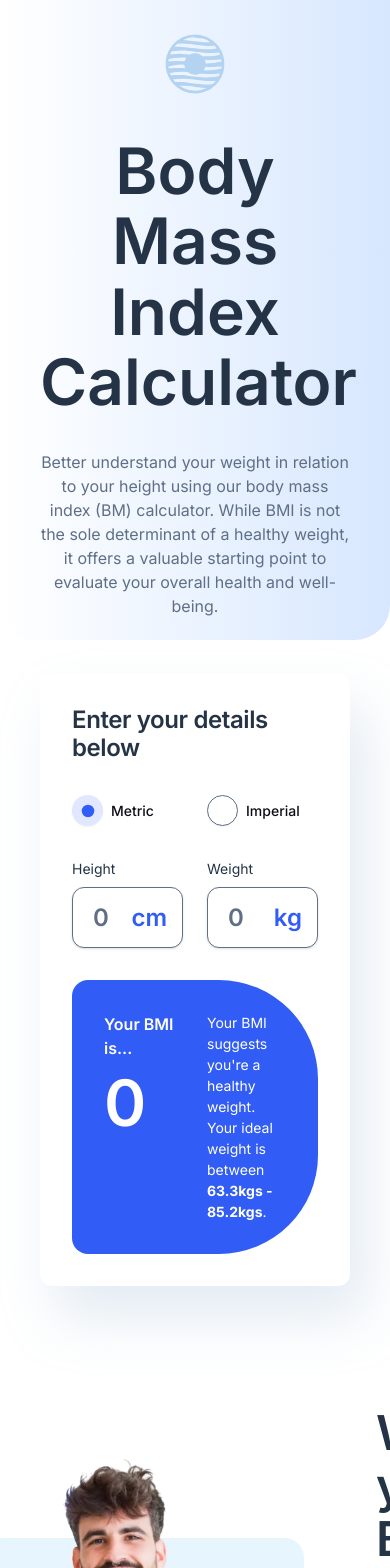
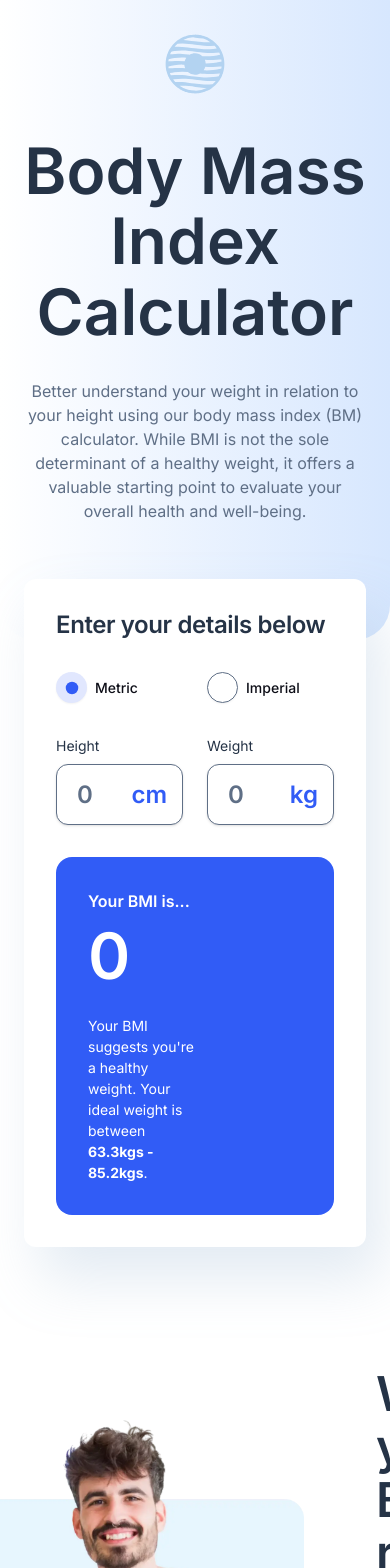
Before and after one commit to kobyrthr/bmi-calculator, a Next.js app: page / in a window 390 px wide. Shown: the top 1568 px of the page. Built offline with nearby package versions, Linux system fonts and the light colour scheme.

Commit message:
make hero-section phone-responsive

```diff
--- a/src/components/ui/hero-section.jsx
+++ b/src/components/ui/hero-section.jsx
@@ -13,7 +13,7 @@ const HeroSection = () => {
       <div className="absolute max-h-[640px] xl:max-h-[737px] right-0 xl:right-2/6 z-0 inset-0  bg-linear-to-r from-white to-gradient-2 rounded-b-[35px]"></div>
       <div
         className={cn(
-          'w-full px-10 xl:max-w-[1160px] py-8 xl:py-[88px] z-10 pb-[121px]'
+          'w-full px-6 sm:px-10 xl:max-w-[1160px] py-8 xl:py-[88px] z-10 pb-[121px]'
         )}
       >
         <Image
--- a/src/components/ui/information-bar.jsx
+++ b/src/components/ui/information-bar.jsx
@@ -3,12 +3,12 @@ import { Typography } from './typography';
 import { cva } from 'class-variance-authority';
 
 const informationBarVariants = cva(
-  'p-8 rounded-l-2xl rounded-r-[99px] bg-blue-500 text-white flex', // base styles
+  'p-8 rounded-2xl sm:rounded-l-2xl sm:rounded-r-[99px] bg-blue-500 text-white flex', // base styles
   {
     variants: {
       variant: {
         default: 'flex-col',
-        bmi: 'flex-row gap-6',
+        bmi: 'flex-col items-start min-[540px]:items-start min-[540px]:flex-row gap-6',
       },
     },
     defaultVariants: {
```
